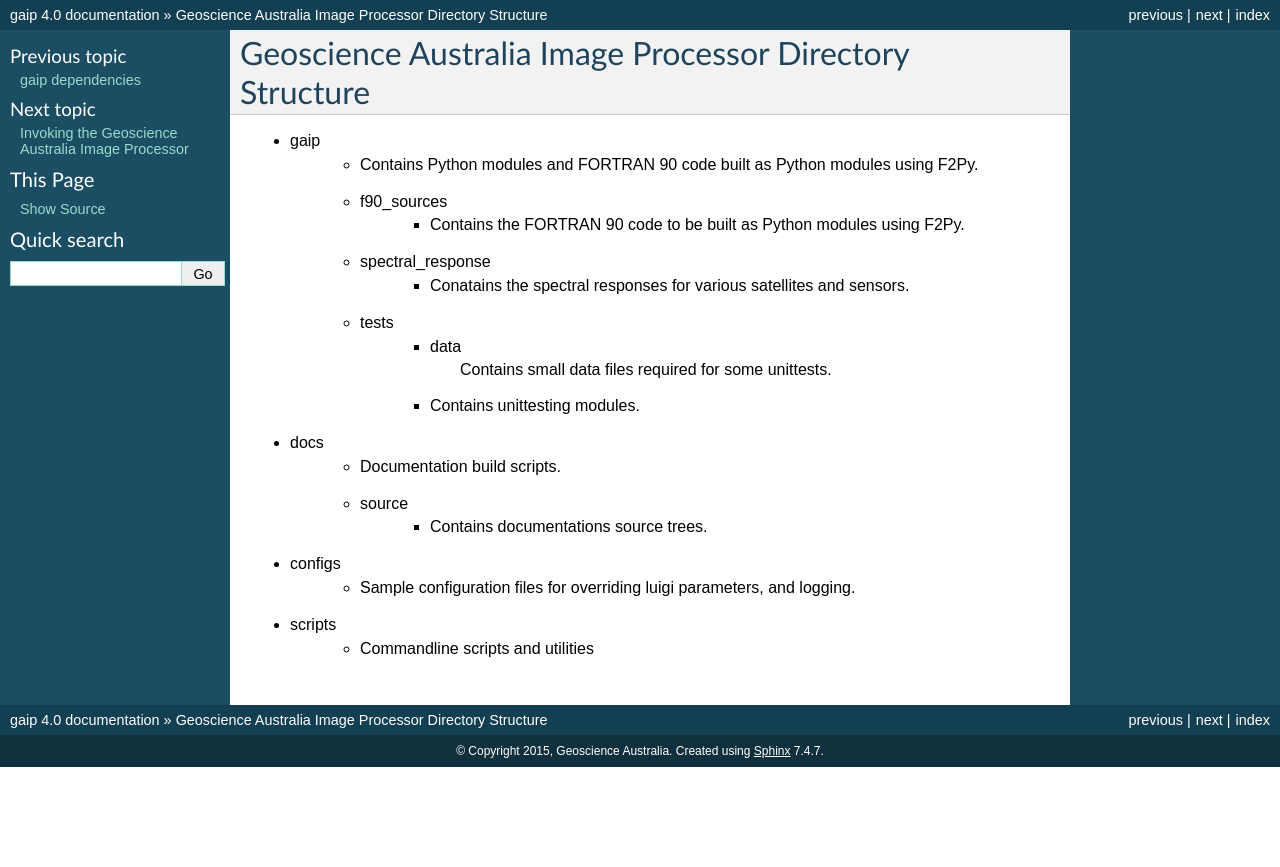
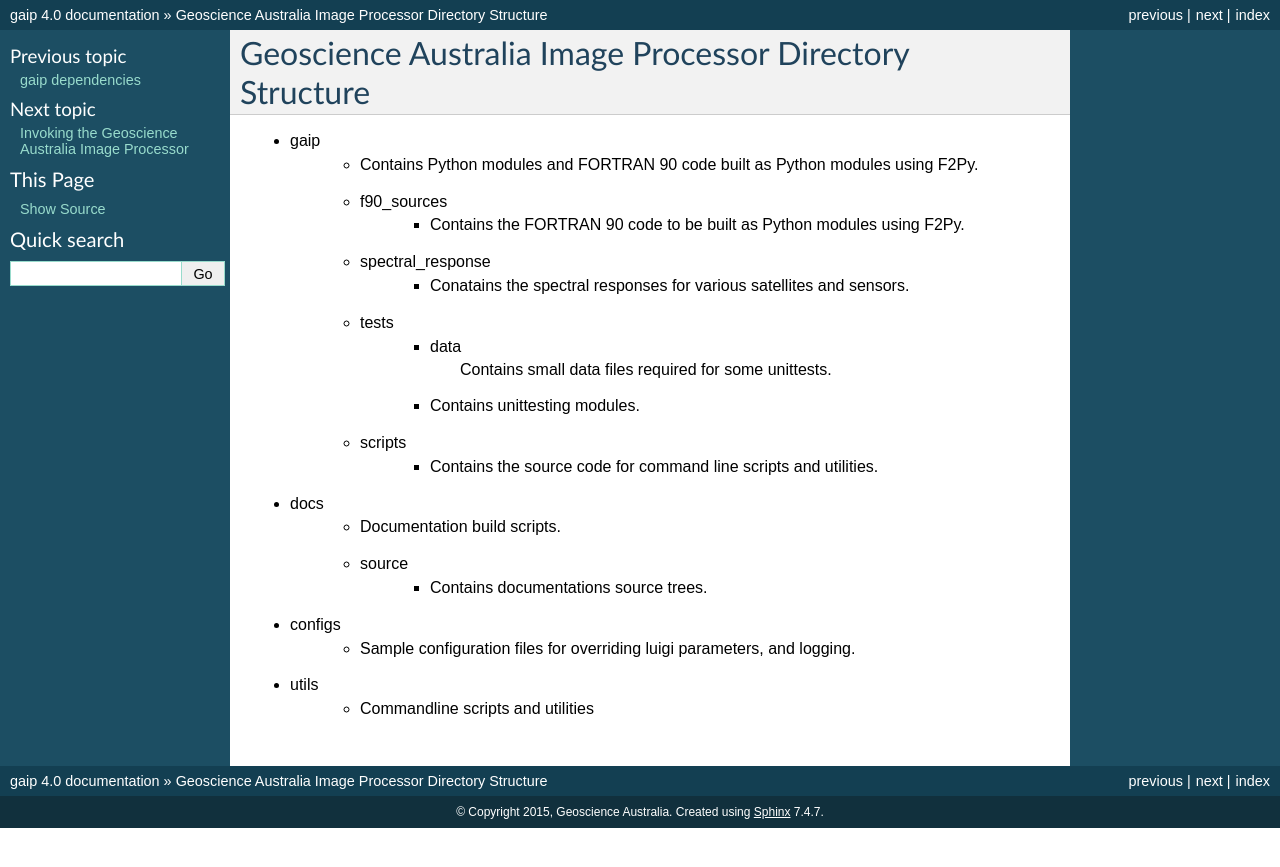
Before and after one commit to GeoscienceAustralia/wagl, a Sphinx documentation site: the page built from docs/source/directories.rst, in a window 1280 px wide. Shown: the top 867 px of the page. Built offline with Sphinx 7.4.7, drawn with Linux system fonts in a browser that asks for light colours; pages that are not in the unit, such as notebooks, are missing from menus.

Commit message:
Directory structure and naming update.

```diff
--- a/docs/source/directories.rst
+++ b/docs/source/directories.rst
@@ -11,6 +11,8 @@ Geoscience Australia Image Processor Directory Structure
                 * data
                         Contains small data files required for some unittests.
                 * Contains unittesting modules.
+        * scripts
+                * Contains the source code for command line scripts and utilities.
 
 * docs
         * Documentation build scripts.
@@ -20,5 +22,5 @@ Geoscience Australia Image Processor Directory Structure
 * configs
         * Sample configuration files for overriding luigi parameters, and logging.
 
-* scripts
+* utils
         * Commandline scripts and utilities
```
